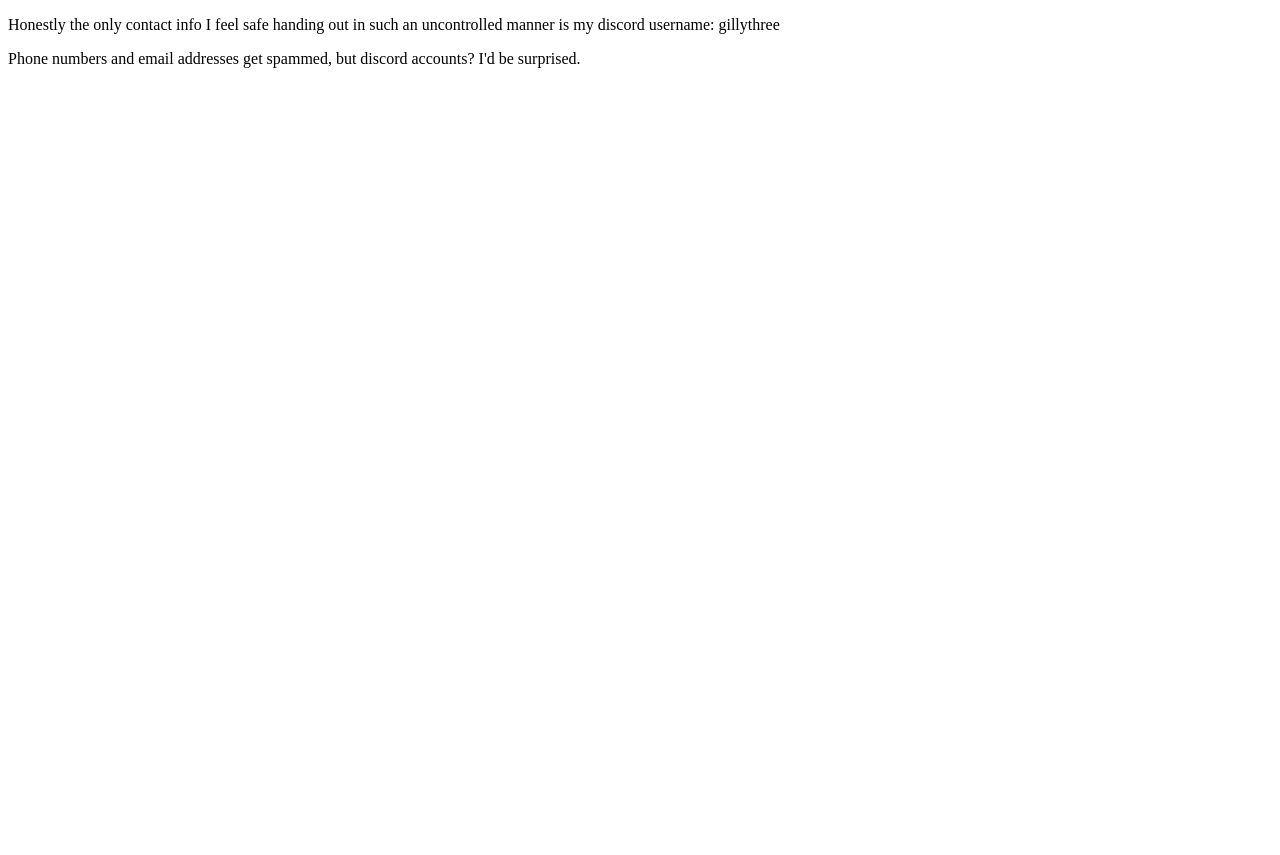
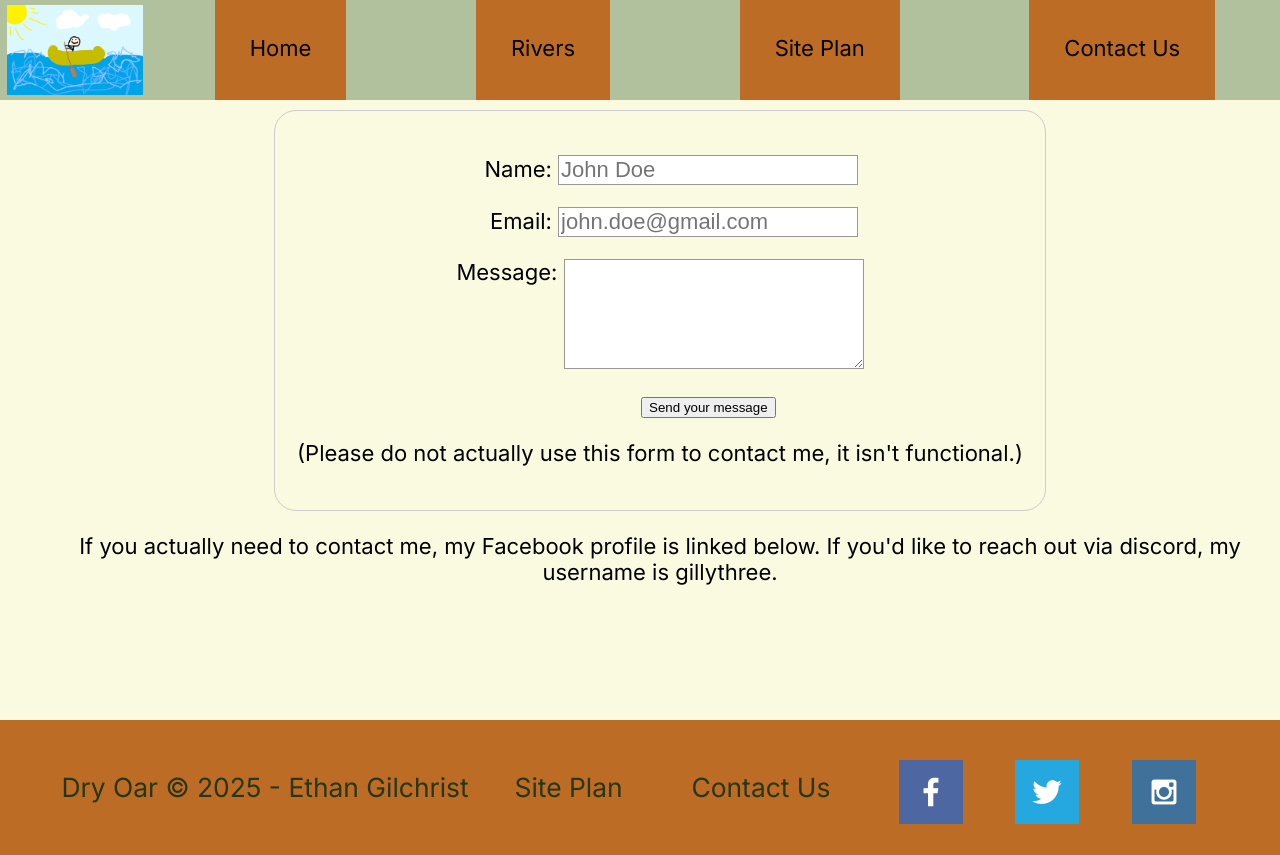
Before and after one commit to EthanGilchrist/ethangilchrist.github.io, a plain HTML site: page wwr/contactus.html in a window 1280 px wide. Before the commit the page ends 800 px from the top, so only its background shows below. Drawn offline with Linux system fonts and the light colour scheme; a web font is replaced by a local one.

Commit message:
added something approaching actual content to the contact us page

```diff
--- a/wwr/contactus.html
+++ b/wwr/contactus.html
@@ -3,10 +3,154 @@
 <head>
     <meta charset="UTF-8">
     <meta name="viewport" content="width=device-width, initial-scale=1.0">
-    <title>Document</title>
+    <title>Whitewater Rafting Vacations | Dry Oar Boating | Contact Us</title>
+    <link rel="stylesheet" href="styles/style.css">
+    <style>
+    body {
+        /* Center the form on the page */
+        text-align: center;
+    }
+
+    form {
+        display: inline-block;
+        /* Form outline */
+        padding: 1em;
+        border: 1px solid #ccc;
+        border-radius: 1em;
+        margin-top:10px;
+    }
+
+      p + p {
+        margin-top: 1em;
+      }
+
+      label {
+        /* Uniform size & alignment */
+        display: inline-block;
+        min-width: 90px;
+        text-align: right;
+      }
+
+      input,
+      textarea {
+        /* To make sure that all text fields have the same font settings
+           By default, text areas have a monospace font */
+        font: 1em sans-serif;
+        /* Uniform text field size */
+        width: 300px;
+        box-sizing: border-box;
+        /* Match form field borders */
+        border: 1px solid #999;
+      }
+
+      input:focus,
+      textarea:focus {
+        /* Set the outline width and style */
+        outline-style: solid;
+        /* To give a little highlight on active elements */
+        outline-color: #000;
+      }
+
+      textarea {
+        /* Align multiline text fields with their labels */
+        vertical-align: top;
+        /* Provide space to type some text */
+        height: 5em;
+      }
+
+      .button {
+        /* Align buttons with the text fields */
+        padding-left: 90px; /* same size as the label elements */
+      }
+
+      button {
+        /* This extra margin represent roughly the same space as the space
+           between the labels and their text fields */
+        margin-left: 0.5em;
+      }
+      #feedback {
+        background-color: antiquewhite;
+        position: absolute;
+        top: 0;
+        left: 0;
+        right: 0;
+        padding: .5em;
+        /* make this element invisible until we are ready for it */
+        display: none;
+    }
+    .moveDown {
+        margin-top: 2.2em;
+    }
+    </style>
 </head>
 <body>
-    <p>Honestly the only contact info I feel safe handing out in such an uncontrolled manner is my discord username: gillythree</p>
-    <p>Phone numbers and email addresses get spammed, but discord accounts? I'd be surprised.</p>
+    <header>
+        <a id="logo_link" href="index.html">
+            <img class="logo" src="./images/RaftingLogo.png" alt="Dry Oar Logo">
+        </a>
+        <nav>
+            <a href="index.html">Home</a>
+            <a href="rivers.html">Rivers</a>
+            <a href="site-plan-rafting.html">Site Plan</a>
+            <a href="contactus.html">Contact Us</a>
+        </nav>
+    </header>
+    <main class="contactus-main">
+        <div id="feedback"></div>
+        <form action="/my-handling-form-page" method="post">
+            <p>
+              <label for="name">Name:</label>
+              <input type="text" id="name" name="user_name" placeholder="John Doe">
+            </p>
+            <p>
+              <label for="mail">Email:</label>
+              <input type="email" id="mail" name="user_email" placeholder="john.doe@gmail.com">
+            </p>
+            <p>
+              <label for="msg">Message:</label>
+              <textarea id="msg" name="user_message"></textarea>
+            </p>
+            <p class="button">
+                <button type="submit">Send your message</button>
+            </p>
+            <p>(Please do not actually use this form to contact me, it isn't functional.)</p>
+          </form>
+          <p>If you actually need to contact me, my Facebook profile is linked below. If you'd like to
+            reach out via discord, my username is gillythree.
+          </p>
+    </main>
+    <footer>
+        <p>Dry Oar &copy; 2025 - Ethan Gilchrist</p>
+        <p><a class="footer-link" href="site-plan-rafting.html">Site Plan</a></p>
+        <p><a class="footer-link" href="contactus.html">Contact Us</a></p>
+        <div class="social">
+            <a href="https://www.facebook.com/profile.php?id=100087264934929" target="_blank" class="icon">
+                <img src="images/facebook.png" alt="fb icon">
+            </a>
+            <a href="https://x.com/Expedia" target="_blank" class="icon">
+                <img src="images/twitter.png" alt="twitter icon">
+            </a>
+            <a href="https://www.instagram.com/expedia" target="_blank" class="icon">
+                <img src="images/instagram.png" alt="instagram icon">
+            </a>
+        </div>
+    </footer>
+    <script>
+        // get the feedback div element so we can do something with it.
+        const feedbackElement = document.getElementById('feedback');
+        // get the form so we can read what was entered in it.
+        const formElement = document.forms[0];
+        // add a 'listener' to wait for a submission of our form. When that happens run the code below.
+        formElement.addEventListener('submit', function(e) {
+            // stop the form from doing the default action.
+            e.preventDefault();
+            // set the contents of our feedback element to a message letting the user know the form was submitted successfully. Notice that we pull the name that was entered in the form to personalize the message!
+            feedbackElement.innerHTML = 'Hello '+ formElement.user_name.value +'! Thank you for your message. We will get back with you as soon as possible! (Not really. Sorry.)';
+            // make the feedback element visible.
+            feedbackElement.style.display = "block";
+            // add a class to move everything down so our message doesn't cover it.
+            document.body.classList.add('moveDown');
+        });
+    </script>
 </body>
 </html>
--- a/wwr/styles/style.css
+++ b/wwr/styles/style.css
@@ -246,6 +246,8 @@
     align-self: center;
 }
 
+
+
 /* Subpage Start! */
 
 .river-main {
@@ -283,6 +285,15 @@
     justify-self: center;
     border: 10px solid #283618;
     border-radius: 20px;
+}
+
+
+
+/* Contact Us Start! */
+
+.contactus-main {
+    height:420px;
+    margin-left:40px;
 }
 
 @media screen and (max-width: 900px) {
```
Also changed, not shown: wwr/rivers.html (+1 -1 lines).
